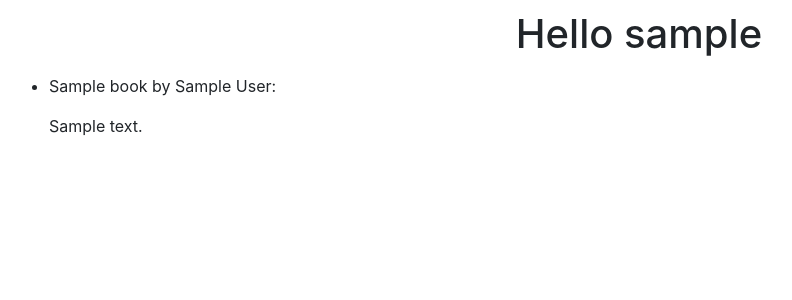
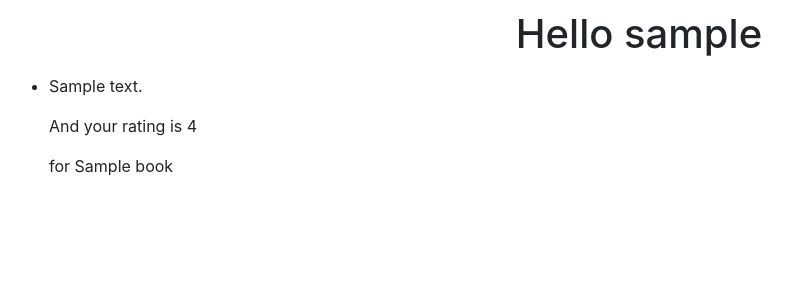
Before and after one commit to asomarov/project1, a Flask app: template templates/username.html in a window 1280 px wide. Shown: the top 300 px of the page, without its empty margins (1-793 px from the left). Run offline with Flask 2, Linux system fonts and the light colour scheme; the template is opened without the code that fills it: most values are stand-ins (such as "Sample title", 1, 10 or a date in 2020); parts of the project's set-up code (start-up, migrations or seed data) failed here and were passed over; some libraries are stand-ins or nearby versions.

Commit message:
Added a restriction to submit an empty review with no rating, and a restriction to add multiple reviews for the same book

```diff
--- a/application.py
+++ b/application.py
@@ -8,6 +8,7 @@ from flask_session import Session
 from sqlalchemy import create_engine
 from sqlalchemy.orm import scoped_session, sessionmaker
 from flask import Flask, render_template, request
+from requests.exceptions import ConnectionError
 
 app = Flask(__name__)
 
@@ -82,7 +83,9 @@ def username(username_id):
     user = db.execute("SELECT * FROM users WHERE username_id = :username_id", {"username_id": username_id}).fetchone()
     reviews = db.execute("SELECT * FROM reviews WHERE user_id = :user_id", {"user_id": user.id}).fetchall()
     revcount = db.execute("SELECT * FROM reviews WHERE user_id = :user_id", {"user_id": user.id}).rowcount
-    books = db.execute("SELECT * FROM books").fetchall()
+    books = []
+    for review in reviews:
+        books += db.execute("SELECT * FROM books WHERE id = :book_id", {"book_id": review.book_id}).fetchone()
 
     if revcount == 0:
         message = "You haven't made any reviews"
@@ -150,9 +153,14 @@ def book(book_id, username_id):
     if book is None:
         return render_template("error.html", message="There is no such book")
 
-    res = requests.get("https://www.goodreads.com/book/review_counts.json", params={"key": "JJS9Nrl9dVZjEdT4rB8g", "isbns": book.isbn})
-    if res.status_code != 200:
-      raise Exception("ERROR: API request unsuccessful.")
+    try:
+        res = requests.get("https://www.goodreads.com/book/review_counts.json", params={"key": "JJS9Nrl9dVZjEdT4rB8g", "isbns": book.isbn})
+    except ConnectionError as e:
+        message = "No response. Try again later."
+        return render_template("error.html", message = message)
+
+    #if res.status_code != 200:
+    #  raise Exception("ERROR: API request unsuccessful.")
     data = res.json()
     rating = data["books"][0]["average_rating"]
     ratingcount = data["books"][0]["work_ratings_count"]
@@ -163,7 +171,18 @@ def review(book_id, username_id):
     """Review"""
     review = request.form.get("review")
     rating = request.form.get("inlineRadioOptions")
+
+    if rating == "":
+        return render_template("error.html", message="Please submit at least a rating")
+
     user = db.execute("SELECT * FROM users WHERE username_id = :username_id", {"username_id": username_id}).fetchone()
+    userreviews = db.execute("SELECT * FROM reviews WHERE user_id = :user_id", {"user_id": user.id}).fetchall()
+    flag = False
+    for userreview in userreviews:
+        if userreview.book_id == book_id:
+            flag = True
+    if flag == True:
+        return render_template("error.html", message="You have already submitted a review for this book")
 
     db.execute("INSERT INTO reviews (review, book_id, user_id, rate) VALUES(:review, :book_id, :user_id, :rating)",
                                 {"review": review, "book_id": book_id, "user_id": user.id, "rating": rating})
--- a/templates/username.html
+++ b/templates/username.html
@@ -9,13 +9,16 @@
         {{ message }}
     </p>
     <ul>
-      {% for book in books %}
-        {% if book.id == reviews.book_id %}
+      {% for review in reviews %}
           <li>
-            <p>{{ book.title }} by {{ book.author}}:</p>
-            <p>{{ reviews.review }}</p>
+            <p>{{ review.review }}</p>
+            <p>And your rating is {{ review.rate }}</p>
+            <p>
+              {% if review.book_id == books.id %}
+                for {{ books.title }}
+              {% endif %}
+            </p>
           </li>
-        {% endif %}
       {% endfor %}
     </ul>
 {% endblock %}
```
